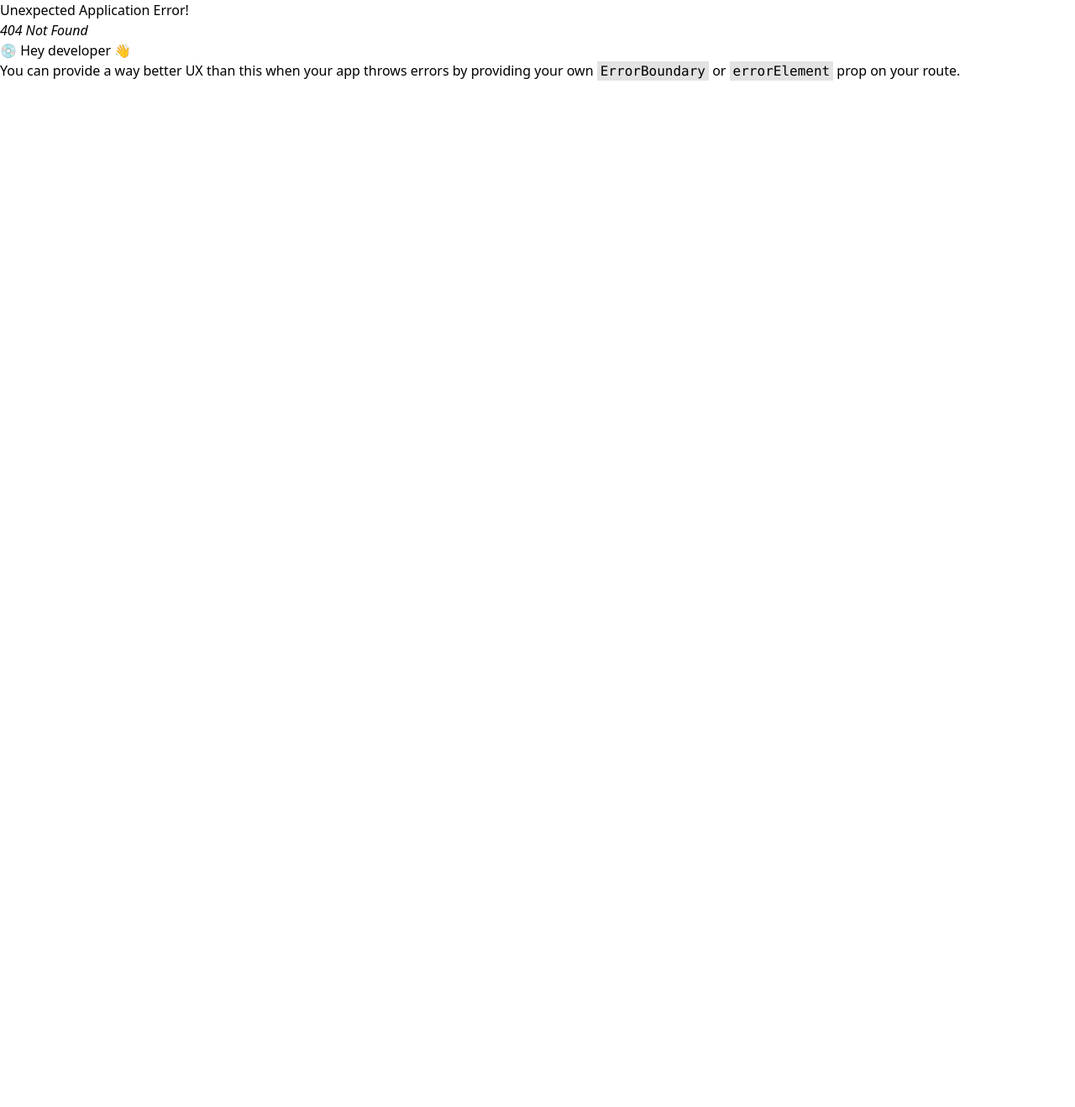
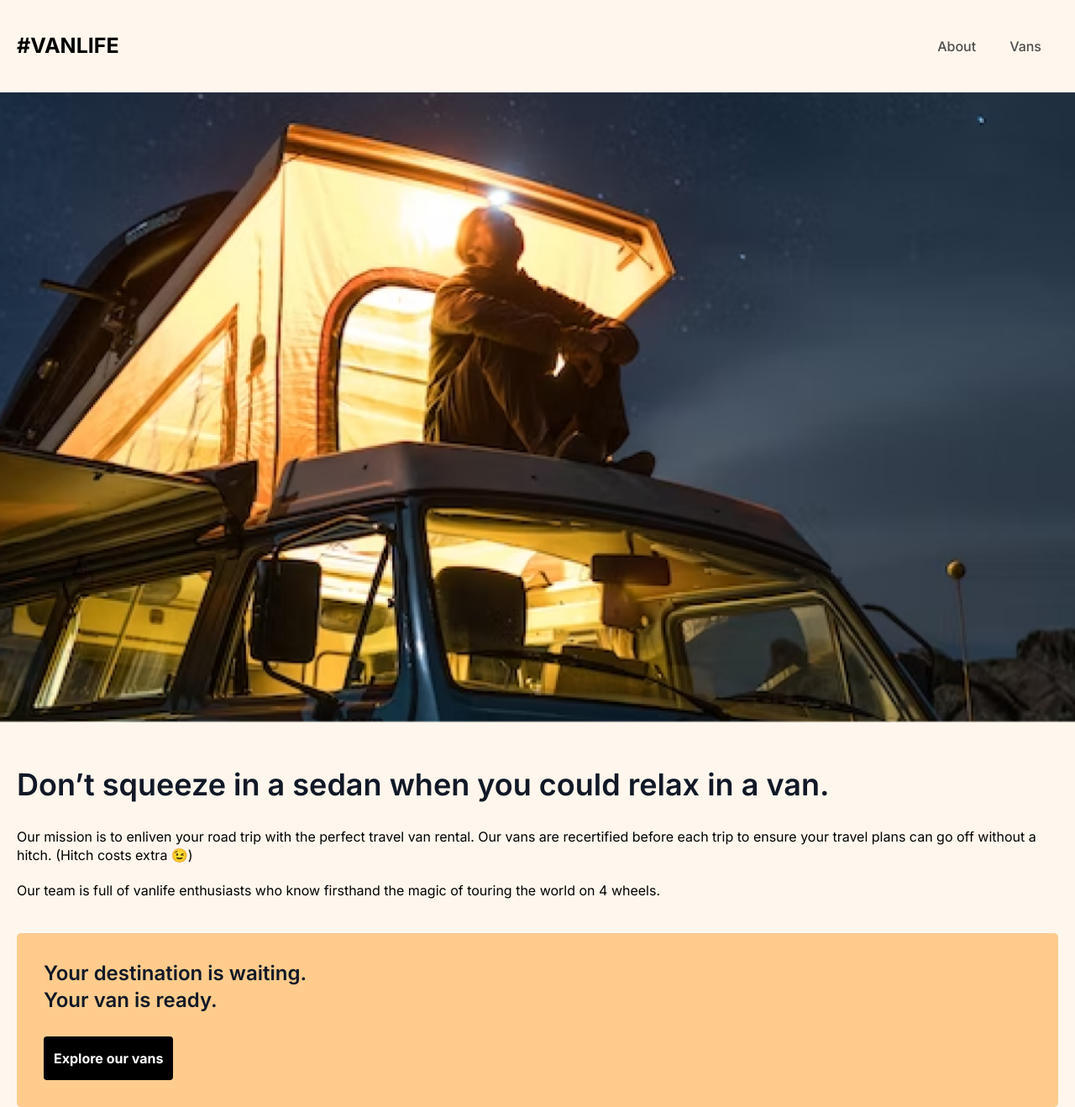
Before and after one commit to nastiko/react-vanlife, a React (Create React App) app: page /about in a window 1280 px wide. Before the commit this address had no page. Shown: the whole page at 84% size. Before the commit the page ends 800 px from the top, so only its background shows below. Built offline with nearby package versions, Linux system fonts and the light colour scheme.

Commit message:
created "Home" & "About" pages

```diff
--- a/src/App.js
+++ b/src/App.js
@@ -8,6 +8,8 @@ import {
 
 // pages
 import Home from  "./pages/Home";
+import About from  "./pages/About";
+import Vans from "./pages/Vans"
 
 // layouts
 import RootLayout from "./layouts/RootLayout";
@@ -16,10 +18,11 @@ const router = createBrowserRouter(
     createRoutesFromElements(
         <Route path="/" element={<RootLayout />}>
             <Route index element={<Home />} />
+            <Route path="about" element={<About />} />
+            <Route path="vans" element={<Vans />} />
         </Route>
     )
 )
-
 
 export default function App() {
   return (
--- a/src/index.css
+++ b/src/index.css
@@ -1,3 +1,11 @@
+@import url('https://fonts.googleapis.com/css2?family=Inter:wght@100..900&display=swap');
+
 @tailwind base;
 @tailwind components;
 @tailwind utilities;
+
+@layer base {
+    body {
+        font-family: 'Inter', sans-serif;
+    }
+}
--- a/src/layouts/RootLayout.js
+++ b/src/layouts/RootLayout.js
@@ -1,9 +1,18 @@
+import { Link, NavLink, Outlet } from "react-router-dom";
+
 export default function RootLayout() {
     return (
         <>
-            <header>
-                <h1>Home</h1>
+            <header className="bg-[#FFF7ED] h-[110px] flex items-center justify-between p-5">
+                <Link className="text-[25px] font-bold text-[#000000] uppercase hover:underline hover:decoration-2" to="/">#VANLIFE</Link>
+                <nav>
+                    <NavLink className="font-medium text-[#4D4D4D] hover:underline hover:decoration-2 py-[5px] px-5" to="about">About</NavLink>
+                    <NavLink className="font-medium text-[#4D4D4D] hover:underline hover:decoration-2 py-[5px] px-5" to="vans">Vans</NavLink>
+                </nav>
             </header>
+            <main>
+                <Outlet />
+            </main>
         </>
     )
 }
--- /dev/null
+++ b/src/pages/About.js
@@ -0,0 +1,26 @@
+import { Link } from 'react-router-dom';
+import bgImg from "../assets/images/about-hero.png";
+
+export default function About() {
+    return (
+        <>
+            <div className="bg-[#FFF7ED]">
+                <img src={bgImg} className="w-full h-[500px] lg:h-[750px] object-cover" alt="About Hero" />
+                <div className="px-5">
+                    <div className="max-w-full prose prose-h1:leading-[38px] prose-h1:font-semibold prose-h1:mt-[55px]
+                                    prose-p:leading-[22px] prose-p:font-normal prose-p:text-[#000000]">
+                        <h1>Don’t squeeze in a sedan when you could relax in a van.</h1>
+                        <p>Our mission is to enliven your road trip with the perfect travel van rental. Our vans are recertified before each trip to ensure your travel plans can go off without a hitch. (Hitch costs extra 😉)</p>
+                        <p>Our team is full of vanlife enthusiasts who know firsthand the magic of touring the world on 4 wheels.</p>
+                    </div>
+                    <div className="bg-[#FFCC8D] rounded-[5px] flex flex-col p-[32px] mt-10
+                                    max-w-full prose prose-h2:font-semibold prose-h2:my-0">
+                        <h2>Your destination is waiting.</h2>
+                        <h2>Your van is ready.</h2>
+                        <Link className="bg-[#000000] text-[#ffffff] font-bold w-full lg:w-max no-underline rounded text-center transition-all duration-300 hover:translate-x-px hover:translate-y-px p-3 mt-[27px]" to="/vans">Explore our vans</Link>
+                    </div>
+                </div>
+            </div>
+        </>
+    )
+}
--- a/src/pages/Home.js
+++ b/src/pages/Home.js
@@ -1,3 +1,16 @@
+import { Link } from "react-router-dom"
+
 export default function Home() {
-    return <h1>Hello World!</h1>
+    return (
+        <>
+            <div className="w-full h-screen bg-[linear-gradient(0deg,rgba(0,0,0,0.36),rgba(0,0,0,0.36)),url('../src/assets/images/home-hero.png')] bg-no-repeat bg-center bg-cover py-[45px] px-5 xl:px-0">
+                <div className="h-full flex flex-col justify-center items-center max-w-full prose prose-h1:text-[36px] prose-h1:leading-[42px] prose-h1:font-bold prose-h1:text-[#ffffff]
+                                prose-p:leading-6 prose-p:text-[#ffffff] prose-p:my-0">
+                    <h1>You got the travel plans, we got the travel vans.</h1>
+                    <p>Add adventure to your life by joining the #vanlife movement. Rent the perfect van to make your perfect road trip.</p>
+                    <Link className="bg-[#FF8C38] text-[#ffffff] font-bold w-full lg:w-max no-underline rounded text-center transition-all duration-300 hover:translate-x-px hover:translate-y-px p-3 mt-[27px]" to="vans">Find your van</Link>
+                </div>
+            </div>
+        </>
+    )
 }
```
Also changed, not shown: src/assets/images/about-hero.png (added), src/assets/images/home-hero.png (added), src/pages/Vans.js (added).
